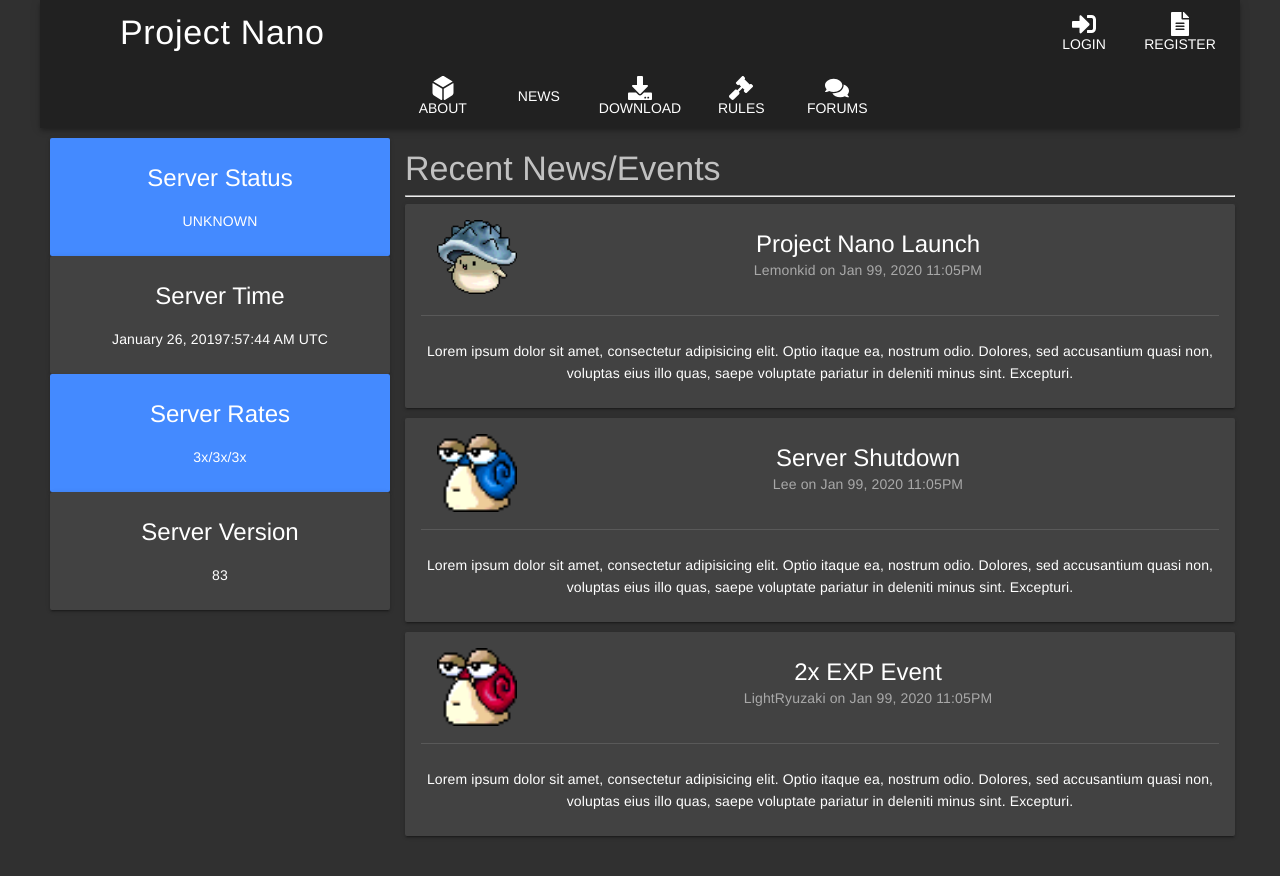
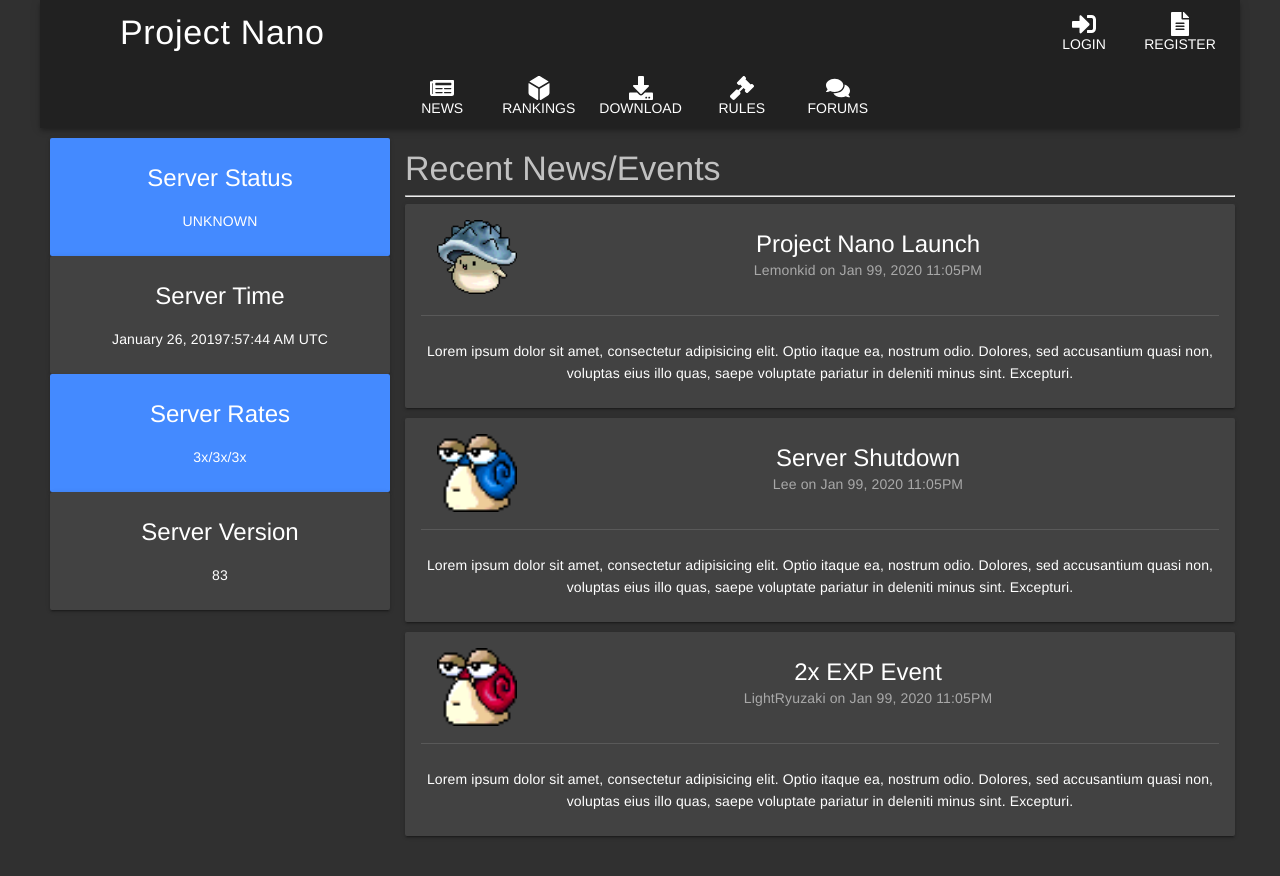
Before and after one commit to minimucho1/pnsite, a Vue app: page / in a window 1280 px wide. Shown: the top 876 px of the page. Built offline with nearby package versions, Linux system fonts and the light colour scheme.

Commit message:
JR | Add News link in header

```diff
--- a/src/components/Header.vue
+++ b/src/components/Header.vue
@@ -16,10 +16,10 @@
       </div>
       <div class="md-toolbar-row header__links">
         <md-button class="button-icon-text">
-          <md-icon md-src="/static/dice-d6-solid.svg" /><div>About</div>
+          <md-icon md-src="/static/newspaper-solid.svg" /><div>News</div>
         </md-button>
         <md-button class="button-icon-text">
-          <div>News</div>
+          <md-icon md-src="/static/dice-d6-solid.svg" /><div>Rankings</div>
         </md-button>
         <md-button class="button-icon-text">
           <md-icon md-src="/static/download-solid.svg" /><div>Download</div>
```
Also changed, not shown: static/newspaper-solid.svg (added), 1 other file (tests, documents, lock files or other folders).
